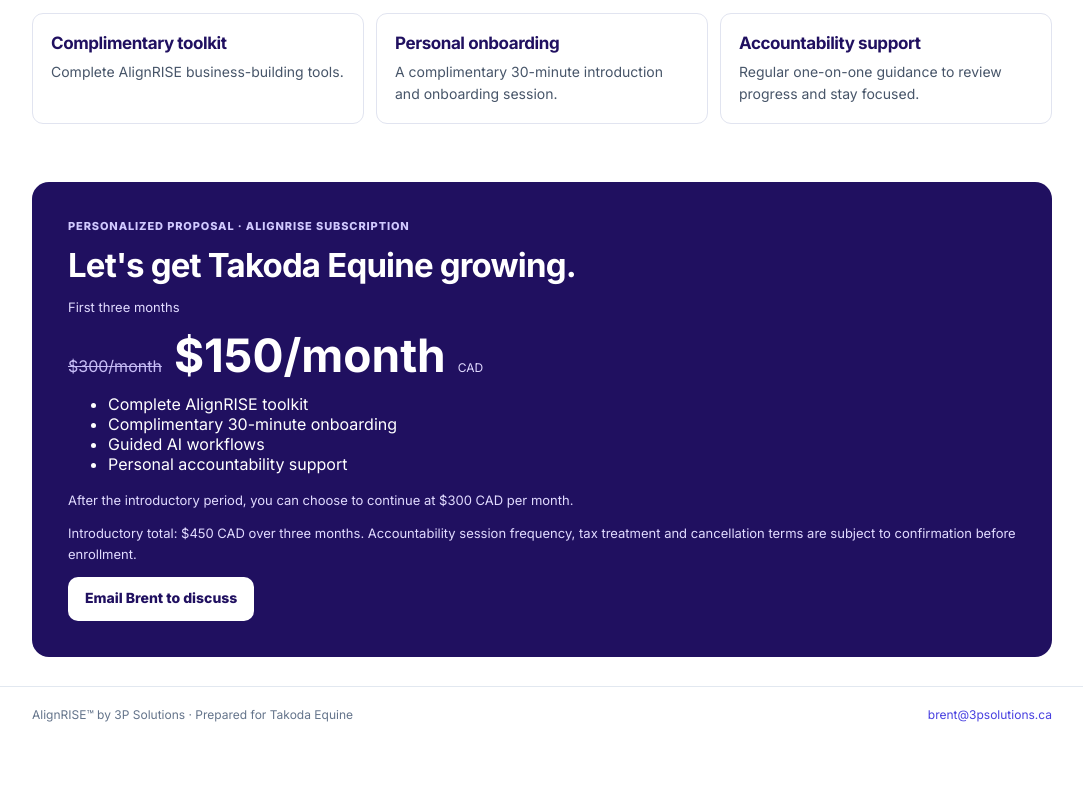
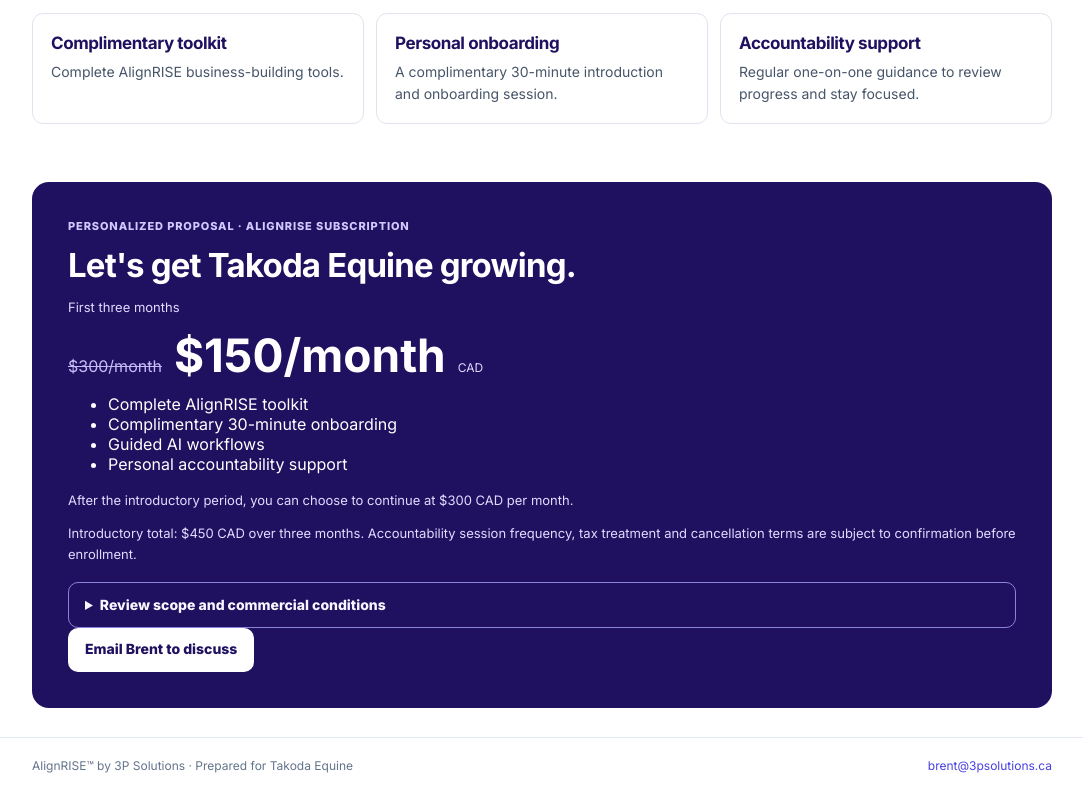
Before and after one commit to brent-prog/alignrise-site, a Next.js app: page /p/takoda-equine in a window 1280 px wide. Shown: the part 1235-2035 px from the top of the page, without its empty margins (98-1181 px from the left). Before the commit the page ends 1984 px from the top, so only its background shows below. Built offline with nearby package versions, Linux system fonts and the light colour scheme.

Commit message:
Render generated commercial terms and gate acceptance

```diff
--- a/src/components/prospect/ProspectExperience.tsx
+++ b/src/components/prospect/ProspectExperience.tsx
@@ -8,19 +8,22 @@ import ScenarioCalculator from "./ScenarioCalculator";
 import EmailAcceptance from "./EmailAcceptance";
 import type { ProspectPageData } from "@/content/prospect-pages";
 import "./prospect.css";
+import { subscriptionTerms, commercialReady } from "@/content/commercial-terms";
 
 const money = (value: number) => new Intl.NumberFormat("en-CA", {
   style: "currency", currency: "CAD", maximumFractionDigits: 0
 }).format(value);
 
 export default function ProspectExperience({ page }: { page: ProspectPageData }) {
+  const terms = subscriptionTerms(page);
+  const canAccept = Boolean(page.acceptance && terms && commercialReady(page));
   const available = new Set([...(page.context.length || page.opportunities.length ? ["opportunity"] : []), ...(page.process?.length ? ["assessment"] : []), ...(page.deliverables?.length ? ["deliverables"] : []), ...(page.toolkit ? ["toolkit"] : []), ...(page.calculator ? ["calculator"] : []), ...((page.extraSections||[]).map(s=>s.id)), "proposal"]);
   const sectionOrder = (page.sectionOrder || Array.from(available)).filter(id=>available.has(id));
   const sectionLabels: Record<string,string> = {opportunity:"Opportunity",assessment:"Approach",deliverables:"What you get",toolkit:"3-month Toolkit",calculator:"Potential value",proposal:"Proposal"};
   const nav = [
     ...(page.video ? [{id:"introduction",title:"Welcome"}] : []),
     ...sectionOrder.map(id=>({id,title:page.sectionLabels?.[id] || sectionLabels[id] || page.extraSections?.find(s=>s.id===id)?.title || id})),
-    ...(page.acceptance && page.terms && sectionOrder.includes("proposal") ? [{id:"accept",title:"Accept"}] : [])
+    ...(canAccept && sectionOrder.includes("proposal") ? [{id:"accept",title:"Accept"}] : [])
   ];
   const sectionContent: Record<string, ReactNode> = {
     opportunity: (<section className="client-proposal-section" id="opportunity">
@@ -115,19 +118,19 @@ export default function ProspectExperience({ page }: { page: ProspectPageData })
             <h3>Opportunity guarantee</h3><p>{page.guarantee}</p>
           </div>}
           <p className="client-proposal-offer-note">{page.note}</p>
-          {page.terms && <details className="client-proposal-terms">
+          {terms && <details className="client-proposal-terms">
             <summary>Review scope and commercial conditions</summary>
             <dl>
               {([
-                [page.subscription ? "Engagement scope" : "Assessment scope",page.terms.scope],["Client responsibilities",page.terms.clientResponsibilities],
-                ["Timing",page.terms.schedule],["Exclusions",page.terms.exclusions],["Fee and payment",page.terms.payment],
-                ["Cancellation and refunds",page.terms.cancellation],["Confidentiality",page.terms.confidentiality],
-                ["Liability",page.terms.liability],["Proposal validity",page.terms.validity],
-                ["Parties and authorized signature",page.terms.contractingEntity]
+                [page.subscription ? "Engagement scope" : "Assessment scope",terms.scope],["Client responsibilities",terms.clientResponsibilities],
+                ["Timing",terms.schedule],["Exclusions",terms.exclusions],["Fee and payment",terms.payment],
+                ["Cancellation and refunds",terms.cancellation],["Confidentiality",terms.confidentiality],
+                ["Liability",terms.liability],["Proposal validity",terms.validity],
+                ["Parties and authorized signature",terms.contractingEntity]
               ] as const).map(([key,value]) => <div key={key}><dt>{key}</dt><dd>{value}</dd></div>)}
             </dl>
           </details>}
-          {page.acceptance && page.terms
+          {canAccept
             ? <EmailAcceptance page={page}/>
             : <a href={"mailto:"+page.contactEmail+"?subject="+encodeURIComponent(page.contactSubject)} className="client-proposal-button client-proposal-button-inverse">{page.nextStepLabel || "Email Brent to discuss"}</a>}
         </div>
```
